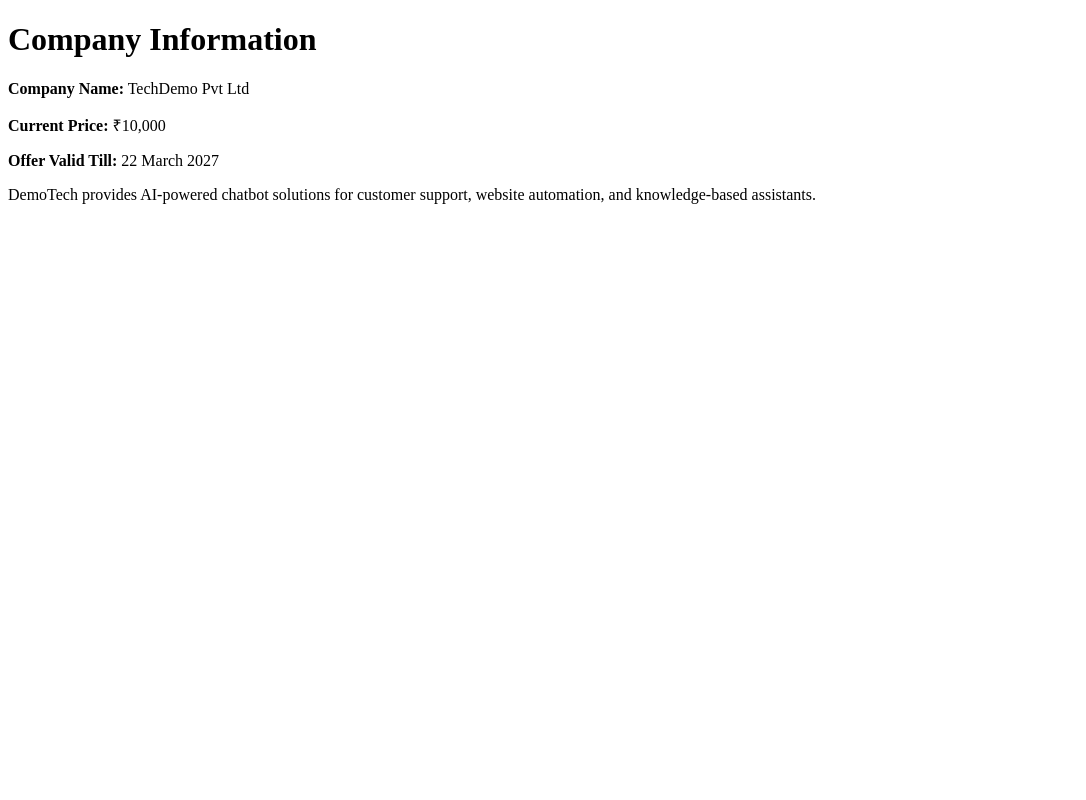
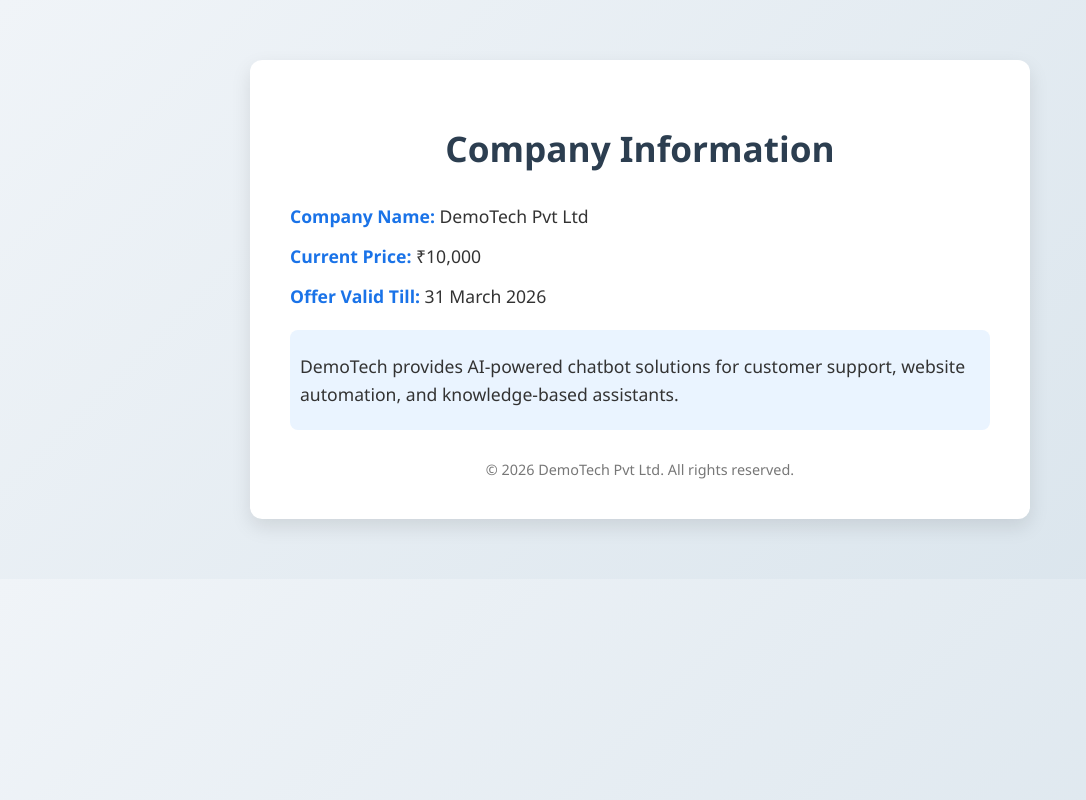
Before and after one commit to SAQIB-dev7447/Re-crawl-test, a plain HTML site: page index.html in a window 1280 px wide. Shown: the whole page, without its empty margins (0-1086 px from the left). Drawn offline with Linux system fonts and the light colour scheme; a script that the page names is missing.

Commit message:
Revise company details and add CSS styling
Updated company information and styling.

```diff
--- a/index.html
+++ b/index.html
@@ -3,22 +3,79 @@
 <head>
   <meta charset="UTF-8" />
   <title>Re-Crawl Test Page</title>
+  <style>
+    body {
+      font-family: 'Segoe UI', Tahoma, Geneva, Verdana, sans-serif;
+      background: linear-gradient(135deg, #f0f4f8, #d9e4ec);
+      margin: 0;
+      padding: 0;
+      color: #333;
+    }
+
+    .container {
+      max-width: 700px;
+      margin: 60px auto;
+      background: #fff;
+      padding: 40px;
+      border-radius: 12px;
+      box-shadow: 0 8px 20px rgba(0,0,0,0.1);
+    }
+
+    h1 {
+      text-align: center;
+      color: #2c3e50;
+      margin-bottom: 30px;
+      font-size: 2.2em;
+    }
+
+    p {
+      font-size: 1.1em;
+      line-height: 1.6;
+      margin: 12px 0;
+    }
+
+    strong {
+      color: #1a73e8;
+    }
+
+    .highlight {
+      background: #eaf4ff;
+      padding: 10px;
+      border-radius: 8px;
+      margin: 20px 0;
+    }
+
+    footer {
+      text-align: center;
+      margin-top: 30px;
+      font-size: 0.9em;
+      color: #777;
+    }
+  </style>
 </head>
 <body>
+  <div class="container">
     <h1>Company Information</h1>
 
-  <p><strong>Company Name:</strong> TechDemo Pvt Ltd</p>
+    <p><strong>Company Name:</strong> DemoTech Pvt Ltd</p>
     <p><strong>Current Price:</strong> ₹10,000</p>
-  <p><strong>Offer Valid Till:</strong> 22 March 2027</p>
+    <p><strong>Offer Valid Till:</strong> 31 March 2026</p>
 
+    <div class="highlight">
       <p>
         DemoTech provides AI-powered chatbot solutions for customer support,
         website automation, and knowledge-based assistants.
       </p>
+    </div>
+
+    <footer>
+      &copy; 2026 DemoTech Pvt Ltd. All rights reserved.
+    </footer>
+  </div>
+
   <script src="http://localhost:3000/embed.js"
     data-bot-id="c3e74d84"
     data-api-url="http://localhost:8000">
-
   </script>
 </body>
 </html>
```
Lines whose indentation alone changed are shown as unchanged.
